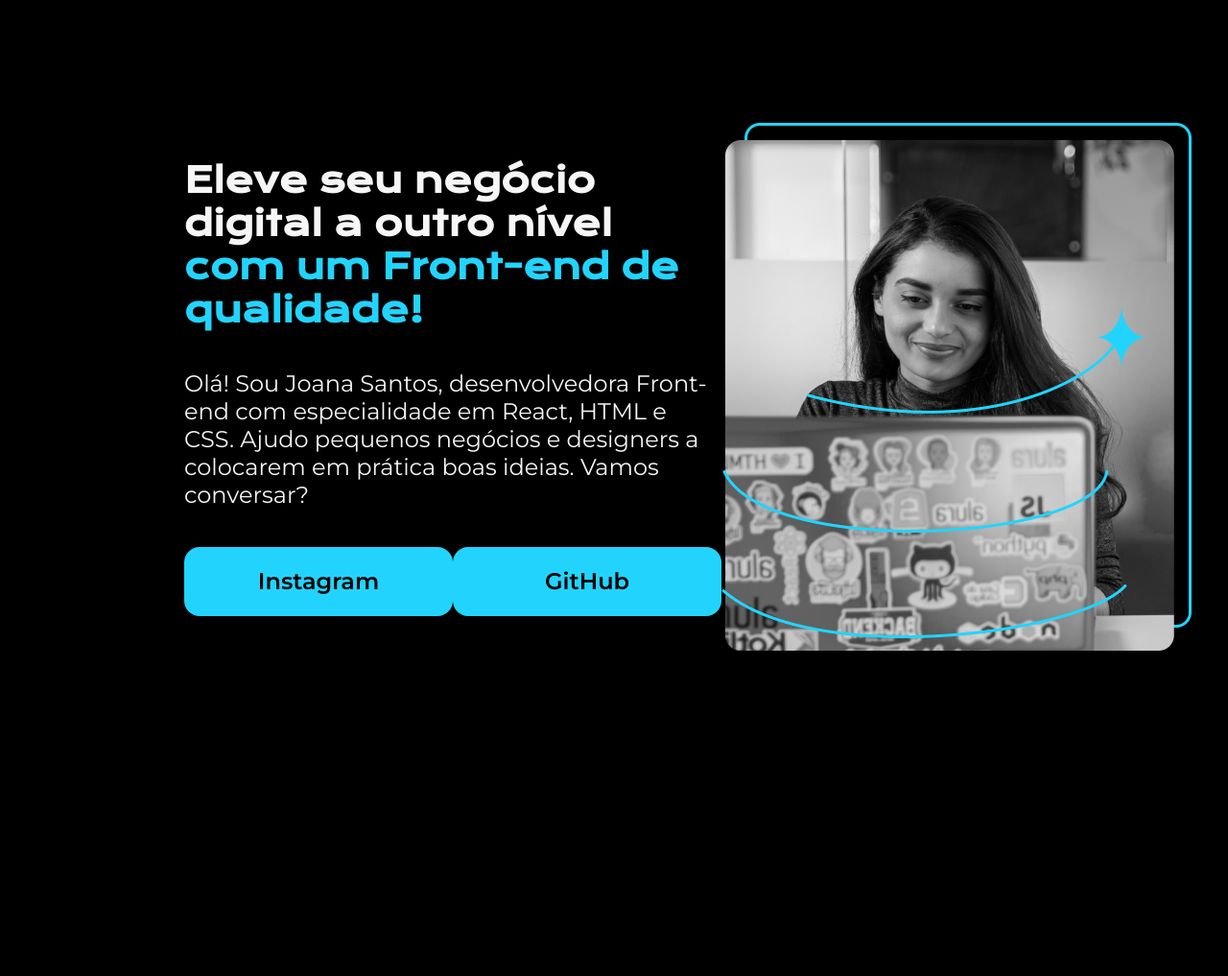
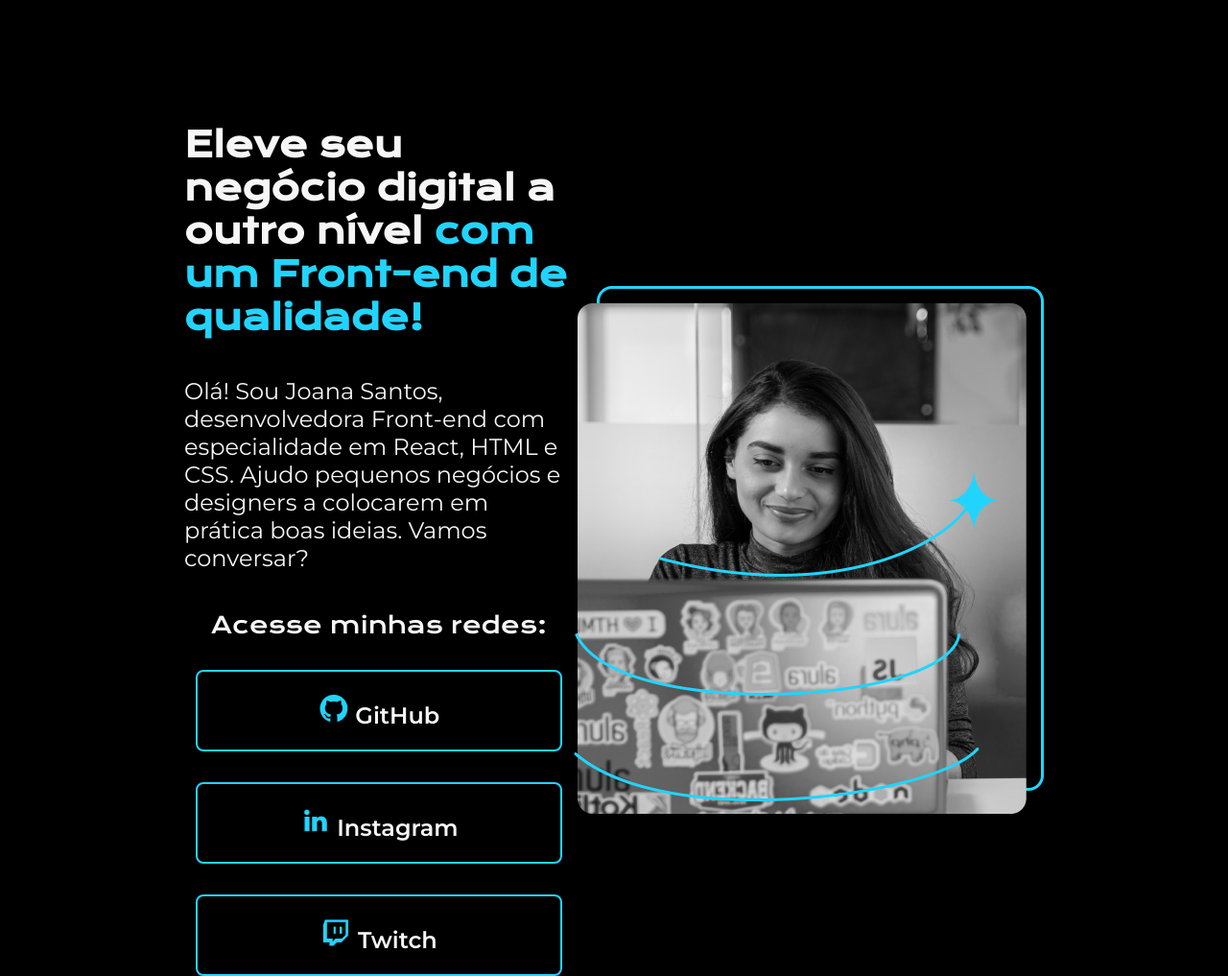
Before and after one commit to ViniciusSteyer/Alura-HTML-CSS, a plain HTML site: page index.html in a window 1280 px wide. Shown: the whole page at 96% size. Before the commit the page ends 928 px from the top, so only its background shows below. Drawn offline with nearby package versions, Linux system fonts and the light colour scheme.

Commit message:
adicionado novo layout botões e icons

```diff
--- a/index.html
+++ b/index.html
@@ -13,11 +13,22 @@
             <h1 class="apresentacao__conteudo__titulo">Eleve seu negócio digital a outro nível <strong class="titulo-destaque">com um Front-end de qualidade!</strong></h1>
             <p class="apresentacao__conteudo__paragrafo">Olá! Sou Joana Santos, desenvolvedora Front-end com especialidade em React, HTML e CSS. Ajudo pequenos negócios e designers a colocarem em prática boas ideias. Vamos conversar?</p>
             <div class="apresentacao__links">
-                <a class="apresentacao__links_link" href="https://www.instagram.com/vinicius_steyer/">Instagram</a>
-                <a class="apresentacao__links_link" href="https://github.com/ViniciusSteyer">GitHub</a>
+                <h2 class="apresentacao__links__subtitulo">Acesse minhas redes:</h2>
+                <a class="apresentacao__links__link" href="https://github.com/ViniciusSteyer">
+                    <img src="assets/Logo Github.png" alt="Imagem do Github">
+                    GitHub
+                </a>
+                <a class="apresentacao__links__link" href="https://www.linkedin.com/in/vinicius-steyer-b24030200/">
+                    <img src="assets/Logo linkedin.png" alt="Imagem do Linkedin">
+                    Instagram
+                </a>
+                <a class="apresentacao__links__link" href="https://www.twitch.tv/">
+                    <img src="assets/Logo Twitch.png" alt="Imagem do Twitch">
+                    Twitch
+                </a>
             </div>
         </section>
-        <img src="imagem.png" alt="Foto da Joana Santos programando.">
+        <img src="assets/imagem.png" alt="Foto da Joana Santos programando.">
     </main>
     <footer></footer>
 </body>
--- a/style.css
+++ b/style.css
@@ -44,18 +44,28 @@ body {
 
 .apresentacao__links {
     display: flex;
+    flex-direction: column;
+    align-items: center;
     justify-content: space-between;
+    gap: 32px;
 }
 
-.apresentacao__links_link {
-    background-color: #22D4FD;
-    color: #000000;
+.apresentacao__links__subtitulo {
+  font-family: "Krona One", sans-serif;
+  font-weight: 400;
+  font-size: 24px;
+}
+
+.apresentacao__links__link {
+    /* background-color: #22D4FD; */
+    border: 2px solid #22D4FD;
+    color: #F6F6F6;
     text-decoration: none;
     font-family: "Montserrat", sans-serif;
     font-size: 24px;
     font-weight: 600;
-    width: 280px;
+    width: 378px;
     padding: 21.5px 0;
     text-align: center;
-    border-radius: 16px;
+    border-radius: 8px;
 }
```
Also changed, not shown: assets/Logo Github.png (added), assets/Logo Twitch.png (added), assets/Logo linkedin.png (added), assets/imagem.png (renamed from imagem.png).
